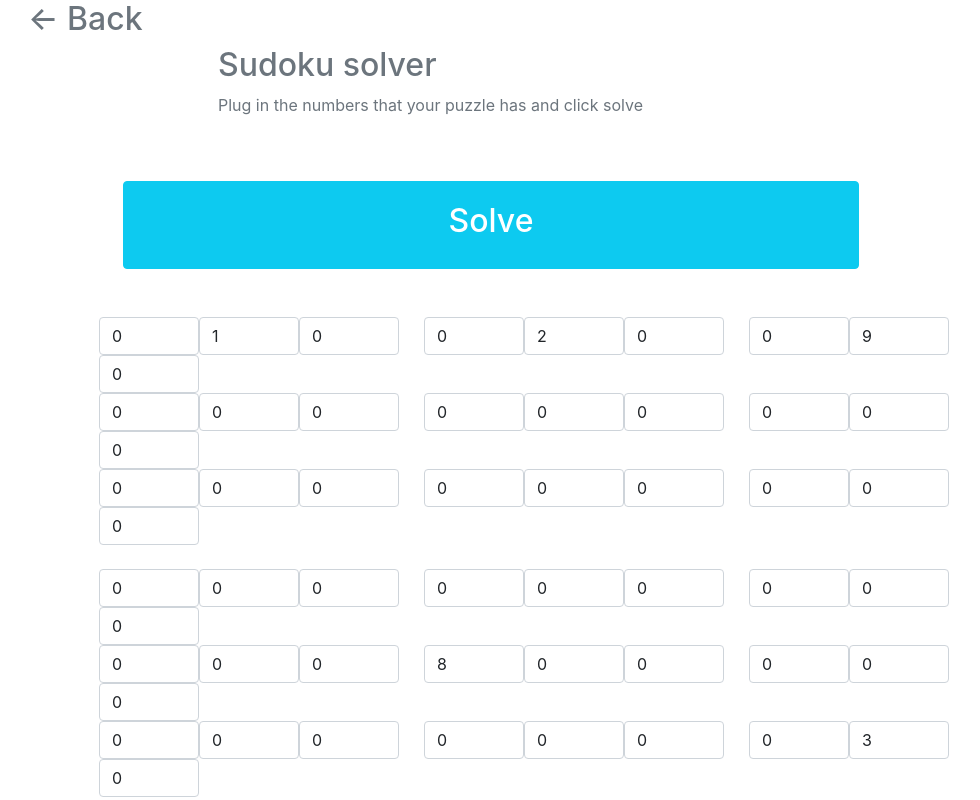
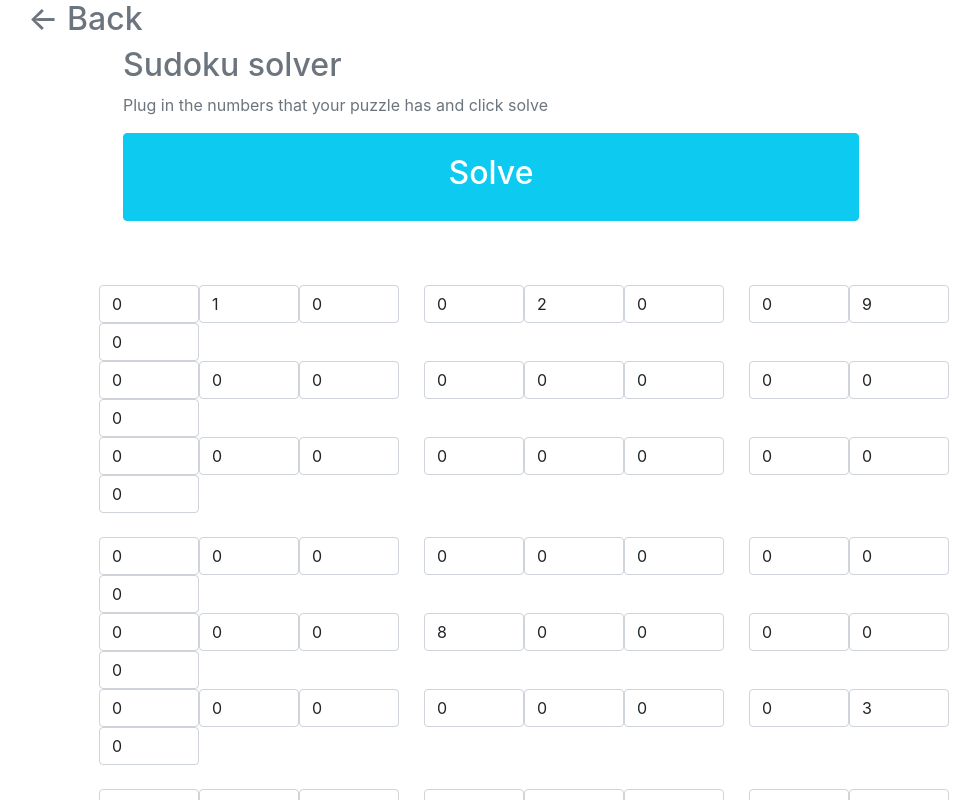
Before and after one commit to fernandozamoraj/nextjsplayground, a Next.js app: page /sudokuSolver in a window 1280 px wide. Shown: the top 800 px of the page, without its empty margins (54-1034 px from the left). Built offline with nearby package versions, Linux system fonts and the light colour scheme.

Commit message:
used jumbotron for the sudoku solver

```diff
--- a/pages/sudokuSolver.js
+++ b/pages/sudokuSolver.js
@@ -80,15 +80,11 @@ const SudokuSolver = () =>{
             </a>
         </Link>
         <div className="row pb-5">
-            <div className="col-2"></div>
-            <div className="col-5 jumbotron">
+            <div className="col-1"></div>
+            <div className="col-8 jumbotron">
                 <h2 text-primary>Sudoku solver </h2>
                 <p>Plug in the numbers that your puzzle has and click solve</p>
-            </div>
-        </div>
-        <div className="row pb-5">
-            <div className="col-1"></div>
-            <div className="col-8">
+                <p>
                 <button
 
                     style={{width:'100%', padding: 20, margin: 0 }}
@@ -98,6 +94,7 @@ const SudokuSolver = () =>{
                     aria-expanded="false"
                     onClick={ () => solvePuzzle()}
                 > <h2>Solve</h2> </button>
+                </p>
             </div>
         </div>
 
```
